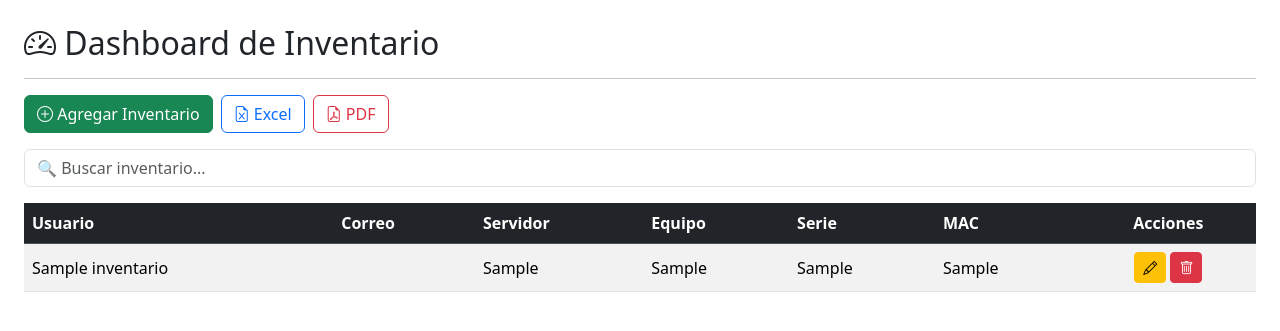
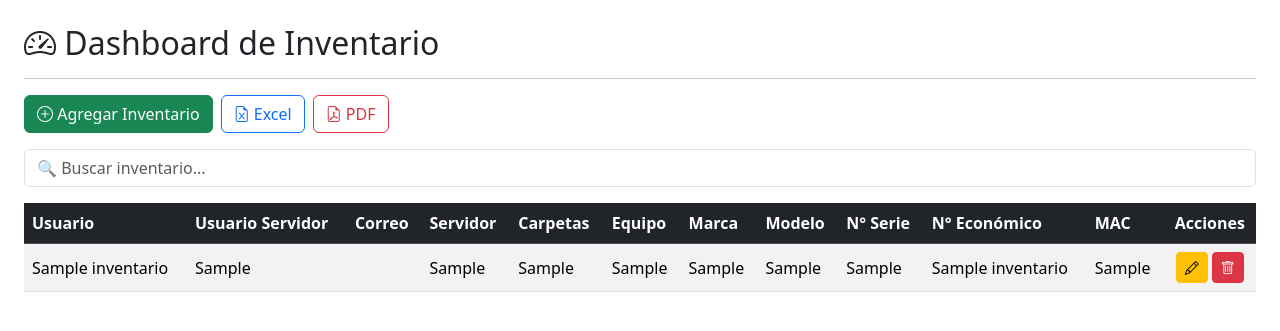
Before and after one commit to spkide/Inventari_TI, a Flask app: page /dashboard in a window 1280 px wide. Shown: the part 56-387 px from the top of the page. Run offline with Flask 3, Linux system fonts and the light colour scheme; a user stored in the database is signed in; tables that the repository leaves empty hold one stand-in row (values such as "Sample post").

Commit message:
actualizacion4904

```diff
--- a/app.py
+++ b/app.py
@@ -40,8 +40,10 @@ def init_db():
             mac TEXT
         )
     ''')
-    # Usuario demo
-    conn.execute('INSERT OR IGNORE INTO usuarios(username,password) VALUES (?,?)', ('admin','admin123'))
+    conn.execute(
+        'INSERT OR IGNORE INTO usuarios(username,password) VALUES (?,?)',
+        ('admin','admin123')
+    )
     conn.commit()
     conn.close()
 
@@ -50,17 +52,23 @@ def init_db():
 # ----------------------
 @app.route('/', methods=['GET','POST'])
 def login():
-    if request.method=='POST':
+    if request.method == 'POST':
         username = request.form['username']
         password = request.form['password']
         conn = get_db_connection()
-        user = conn.execute('SELECT * FROM usuarios WHERE username=? AND password=?', (username,password)).fetchone()
+        user = conn.execute(
+            'SELECT * FROM usuarios WHERE username=? AND password=?',
+            (username, password)
+        ).fetchone()
         conn.close()
+
         if user:
             session['user'] = username
             flash(f'¡Bienvenido, {username}!', 'success')
             return redirect(url_for('dashboard'))
+
         return render_template('login.html', error="Usuario o contraseña incorrectos")
+
     return render_template('login.html')
 
 # ----------------------
@@ -68,18 +76,23 @@ def login():
 # ----------------------
 @app.route('/register', methods=['GET','POST'])
 def register():
-    if request.method=='POST':
+    if request.method == 'POST':
         username = request.form['username']
         password = request.form['password']
         conn = get_db_connection()
         try:
-            conn.execute('INSERT INTO usuarios(username,password) VALUES (?,?)', (username,password))
+            conn.execute(
+                'INSERT INTO usuarios(username,password) VALUES (?,?)',
+                (username, password)
+            )
             conn.commit()
-            conn.close()
-            flash('Usuario creado correctamente, ahora ingresa con tu cuenta', 'success')
+            flash('Usuario creado correctamente', 'success')
             return redirect(url_for('login'))
         except:
             return render_template('register.html', error="Usuario ya existe")
+        finally:
+            conn.close()
+
     return render_template('register.html')
 
 # ----------------------
@@ -88,14 +101,13 @@ def register():
 @app.route('/dashboard')
 def dashboard():
     if 'user' not in session:
-        flash('Debes iniciar sesión primero', 'warning')
         return redirect(url_for('login'))
+
     conn = get_db_connection()
     inventario = conn.execute('SELECT * FROM inventario').fetchall()
-    marcas = conn.execute('SELECT marca, COUNT(*) as count FROM inventario GROUP BY marca').fetchall()
-    servidores = conn.execute('SELECT servidor, COUNT(*) as count FROM inventario GROUP BY servidor').fetchall()
     conn.close()
-    return render_template('dashboard.html', inventario=inventario, marcas=marcas, servidores=servidores)
+
+    return render_template('dashboard.html', inventario=inventario)
 
 # ----------------------
 # Agregar inventario
@@ -103,12 +115,14 @@ def dashboard():
 @app.route('/add', methods=['POST'])
 def add():
     if 'user' not in session:
-        flash('Debes iniciar sesión primero', 'warning')
         return redirect(url_for('login'))
+
     data = request.form
     conn = get_db_connection()
     conn.execute('''
-        INSERT INTO inventario(nombre_usuario,usuario_servidor,servidor,carpetas,equipo,marca,modelo,numero_serie,numero_economico,mac)
+        INSERT INTO inventario
+        (nombre_usuario,usuario_servidor,servidor,carpetas,equipo,marca,modelo,
+         numero_serie,numero_economico,mac)
         VALUES (?,?,?,?,?,?,?,?,?,?)
     ''', (
         data['nombre_usuario'],
@@ -124,7 +138,75 @@ def add():
     ))
     conn.commit()
     conn.close()
+
     flash('Inventario agregado correctamente', 'success')
+    return redirect(url_for('dashboard'))
+
+# ----------------------
+# EDITAR
+# ----------------------
+@app.route('/edit/<int:id>', methods=['GET','POST'])
+def edit(id):
+    if 'user' not in session:
+        return redirect(url_for('login'))
+
+    conn = get_db_connection()
+
+    if request.method == 'POST':
+        data = request.form
+        conn.execute('''
+            UPDATE inventario SET
+            nombre_usuario=?,
+            usuario_servidor=?,
+            servidor=?,
+            carpetas=?,
+            equipo=?,
+            marca=?,
+            modelo=?,
+            numero_serie=?,
+            numero_economico=?,
+            mac=?
+            WHERE id=?
+        ''', (
+            data['nombre_usuario'],
+            data['usuario_servidor'],
+            data['servidor'],
+            data['carpetas'],
+            data['equipo'],
+            data['marca'],
+            data['modelo'],
+            data['numero_serie'],
+            data['numero_economico'],
+            data['mac'],
+            id
+        ))
+        conn.commit()
+        conn.close()
+        flash('Registro actualizado', 'success')
+        return redirect(url_for('dashboard'))
+
+    item = conn.execute(
+        'SELECT * FROM inventario WHERE id=?',
+        (id,)
+    ).fetchone()
+    conn.close()
+
+    return render_template('edit.html', item=item)
+
+# ----------------------
+# ELIMINAR
+# ----------------------
+@app.route('/delete/<int:id>')
+def delete(id):
+    if 'user' not in session:
+        return redirect(url_for('login'))
+
+    conn = get_db_connection()
+    conn.execute('DELETE FROM inventario WHERE id=?', (id,))
+    conn.commit()
+    conn.close()
+
+    flash('Registro eliminado', 'success')
     return redirect(url_for('dashboard'))
 
 # ----------------------
@@ -135,45 +217,21 @@ def export_excel():
     conn = get_db_connection()
     df = pd.read_sql_query("SELECT * FROM inventario", conn)
     conn.close()
+
     output = BytesIO()
     df.to_excel(output, index=False)
     output.seek(0)
+
     return send_file(output, download_name="inventario.xlsx", as_attachment=True)
-
-# ----------------------
-# Exportar PDF
-# ----------------------
-@app.route('/export/pdf')
-def export_pdf():
-    conn = get_db_connection()
-    df = pd.read_sql_query("SELECT * FROM inventario", conn)
-    conn.close()
-    html = df.to_html(index=False)
-    pdf_path = 'inventario.pdf'
-    pdfkit.from_string(html, pdf_path)
-    return send_file(pdf_path, as_attachment=True)
 
 # ----------------------
 # Logout
 # ----------------------
 @app.route('/logout')
 def logout():
-    user = session.get('user', 'Usuario')
     session.pop('user', None)
-    flash(f'¡Que tengas un buen día, {user}! Inicia sesión nuevamente o regístrate.', 'success')
+    flash('Sesión cerrada correctamente', 'success')
     return redirect(url_for('login'))
-
-# ----------------------
-# Tabla de inventario para AJAX (refresco automático)
-# ----------------------
-@app.route('/tabla_inventario')
-def tabla_inventario():
-    if 'user' not in session:
-        return ""  # No mostrar nada si no hay sesión
-    conn = get_db_connection()
-    inventario = conn.execute('SELECT * FROM inventario').fetchall()
-    conn.close()
-    return render_template('tabla_inventario.html', inventario=inventario)
 
 if __name__ == '__main__':
     init_db()
--- a/templates/tabla_inventario.html
+++ b/templates/tabla_inventario.html
@@ -1,4 +1,4 @@
-<!-- BUSCADOR -->
+<!-- ================== BUSCADOR ================== -->
 <div class="mb-3">
   <input type="text" id="buscador" class="form-control"
          placeholder="🔍 Buscar inventario...">
@@ -10,25 +10,37 @@
     <thead class="table-dark">
       <tr>
         <th>Usuario</th>
+        <th>Usuario Servidor</th>
         <th>Correo</th>
         <th>Servidor</th>
+        <th>Carpetas</th>
         <th>Equipo</th>
-        <th>Serie</th>
+        <th>Marca</th>
+        <th>Modelo</th>
+        <th>N° Serie</th>
+        <th>N° Económico</th>
         <th>MAC</th>
         <th class="text-center">Acciones</th>
       </tr>
     </thead>
+
     <tbody id="tablaBody">
       {% for item in inventario %}
       <tr>
         <td>{{ item.nombre_usuario }}</td>
+        <td>{{ item.usuario_servidor }}</td>
         <td>{{ item.correo_usuario }}</td>
         <td>{{ item.servidor }}</td>
+        <td>{{ item.carpetas }}</td>
         <td>{{ item.equipo }}</td>
+        <td>{{ item.marca }}</td>
+        <td>{{ item.modelo }}</td>
         <td>{{ item.numero_serie }}</td>
+        <td>{{ item.numero_economico }}</td>
         <td>{{ item.mac }}</td>
         <td class="text-center">
-          <a href="{{ url_for('edit', id=item.id) }}" class="btn btn-sm btn-warning">
+          <a href="{{ url_for('edit', id=item.id) }}"
+             class="btn btn-sm btn-warning">
             <i class="bi bi-pencil"></i>
           </a>
           <a href="{{ url_for('delete', id=item.id) }}"
@@ -43,11 +55,11 @@
   </table>
 </div>
 
-<!-- ================== MODO MÓVIL ACORDEÓN ================== -->
+<!-- ================== MODO MÓVIL (ACORDEÓN) ================== -->
 <div class="d-md-none" id="cardsMobile">
   {% for item in inventario %}
   <div class="card mb-2 inventario-card">
-    <div class="card-header d-flex justify-content-between"
+    <div class="card-header d-flex justify-content-between align-items-center"
          data-bs-toggle="collapse"
          data-bs-target="#item{{ item.id }}">
       <strong><i class="bi bi-person"></i> {{ item.nombre_usuario }}</strong>
@@ -57,13 +69,18 @@
     <div class="collapse" id="item{{ item.id }}">
       <div class="card-body small">
         <p><i class="bi bi-envelope"></i> {{ item.correo_usuario }}</p>
+        <p><i class="bi bi-person-badge"></i> {{ item.usuario_servidor }}</p>
         <p><i class="bi bi-server"></i> {{ item.servidor }}</p>
+        <p><i class="bi bi-folder"></i> {{ item.carpetas }}</p>
         <p><i class="bi bi-laptop"></i> {{ item.equipo }}</p>
+        <p><i class="bi bi-pc-display"></i> {{ item.marca }} - {{ item.modelo }}</p>
         <p><i class="bi bi-upc-scan"></i> {{ item.numero_serie }}</p>
+        <p><i class="bi bi-hash"></i> {{ item.numero_economico }}</p>
         <p><i class="bi bi-wifi"></i> {{ item.mac }}</p>
 
         <div class="d-flex gap-2 mt-2">
-          <a href="{{ url_for('edit', id=item.id) }}" class="btn btn-warning btn-sm w-50">
+          <a href="{{ url_for('edit', id=item.id) }}"
+             class="btn btn-warning btn-sm w-50">
             <i class="bi bi-pencil"></i> Editar
           </a>
           <a href="{{ url_for('delete', id=item.id) }}"
@@ -78,19 +95,19 @@
   {% endfor %}
 </div>
 
-<!-- ================== JS BUSCADOR ================== -->
+<!-- ================== BUSCADOR JS ================== -->
 <script>
 document.getElementById("buscador").addEventListener("keyup", function () {
   let filtro = this.value.toLowerCase();
 
-  // Tabla
+  // Desktop
   document.querySelectorAll("#tablaBody tr").forEach(row => {
     row.style.display = row.innerText.toLowerCase().includes(filtro)
       ? ""
       : "none";
   });
 
-  // Cards
+  // Mobile
   document.querySelectorAll(".inventario-card").forEach(card => {
     card.style.display = card.innerText.toLowerCase().includes(filtro)
       ? ""
@@ -105,12 +122,16 @@ document.getElementById("buscador").addEventListener("keyup", function () {
   .table {
     color: #fff;
   }
+  .table-dark {
+    background-color: #1f1f1f;
+  }
   .card {
     background-color: #1e1e1e;
     color: #fff;
   }
   .card-header {
     background-color: #2a2a2a;
+    color: #fff;
   }
 }
 </style>
```
